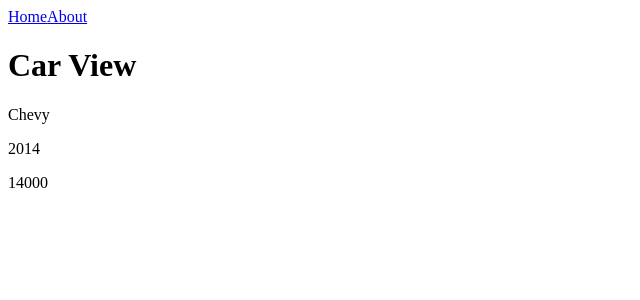
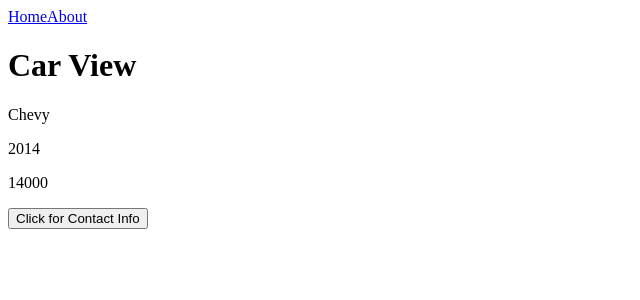
Before and after one commit to LeohangRai/Vue-practice-projects, a Vue app in the folder vue-router-demo/: page /cars/1 in a window 1280 px wide. Shown: the top 300 px of the page, without its empty margins (0-640 px from the left). Built offline with nearby package versions, Linux system fonts and the light colour scheme.

Commit message:
feat: implement page navigation on a <button> instead of <RouterLink> with the help of the useRouter composable

```diff
--- a/vue-router-demo/src/views/CarView.vue
+++ b/vue-router-demo/src/views/CarView.vue
@@ -1,7 +1,9 @@
 <script setup>
 import cars from "../data/cars.json";
-import { useRoute, RouterView } from "vue-router";
+import { useRoute, useRouter, RouterView } from "vue-router";
 const route = useRoute();
+const router = useRouter();
+
 const car = cars.find((c) => c.id === Number(route.params.id));
 </script>
 
@@ -11,6 +13,9 @@ const car = cars.find((c) => c.id === Number(route.params.id));
     <p>{{ car.name }}</p>
     <p>{{ car.year }}</p>
     <p>{{ car.price }}</p>
+    <button @click="router.push(`/cars/${car.id}/contact`)">
+      Click for Contact Info
+    </button>
     <RouterView />
   </div>
 </template>
```
